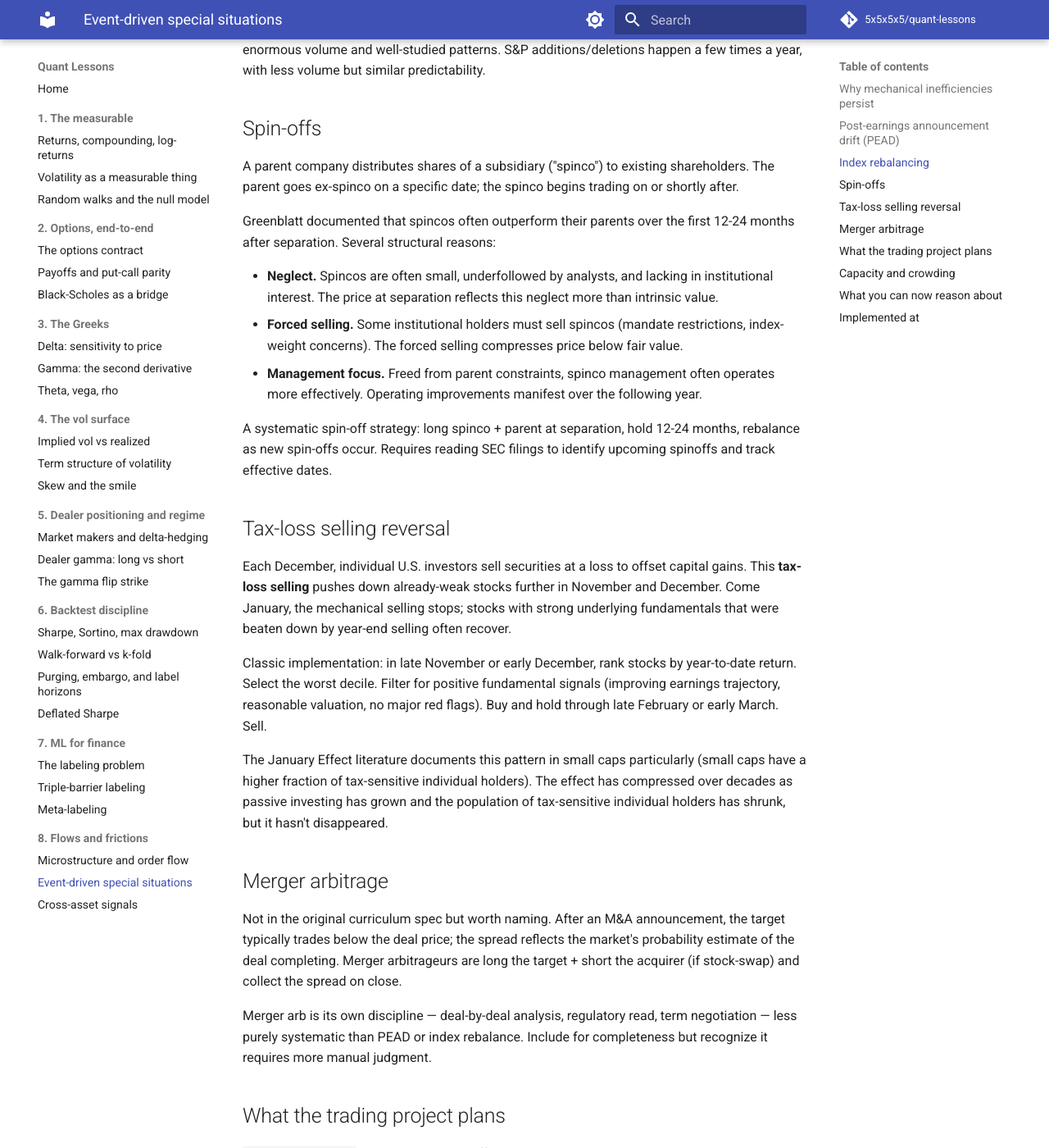
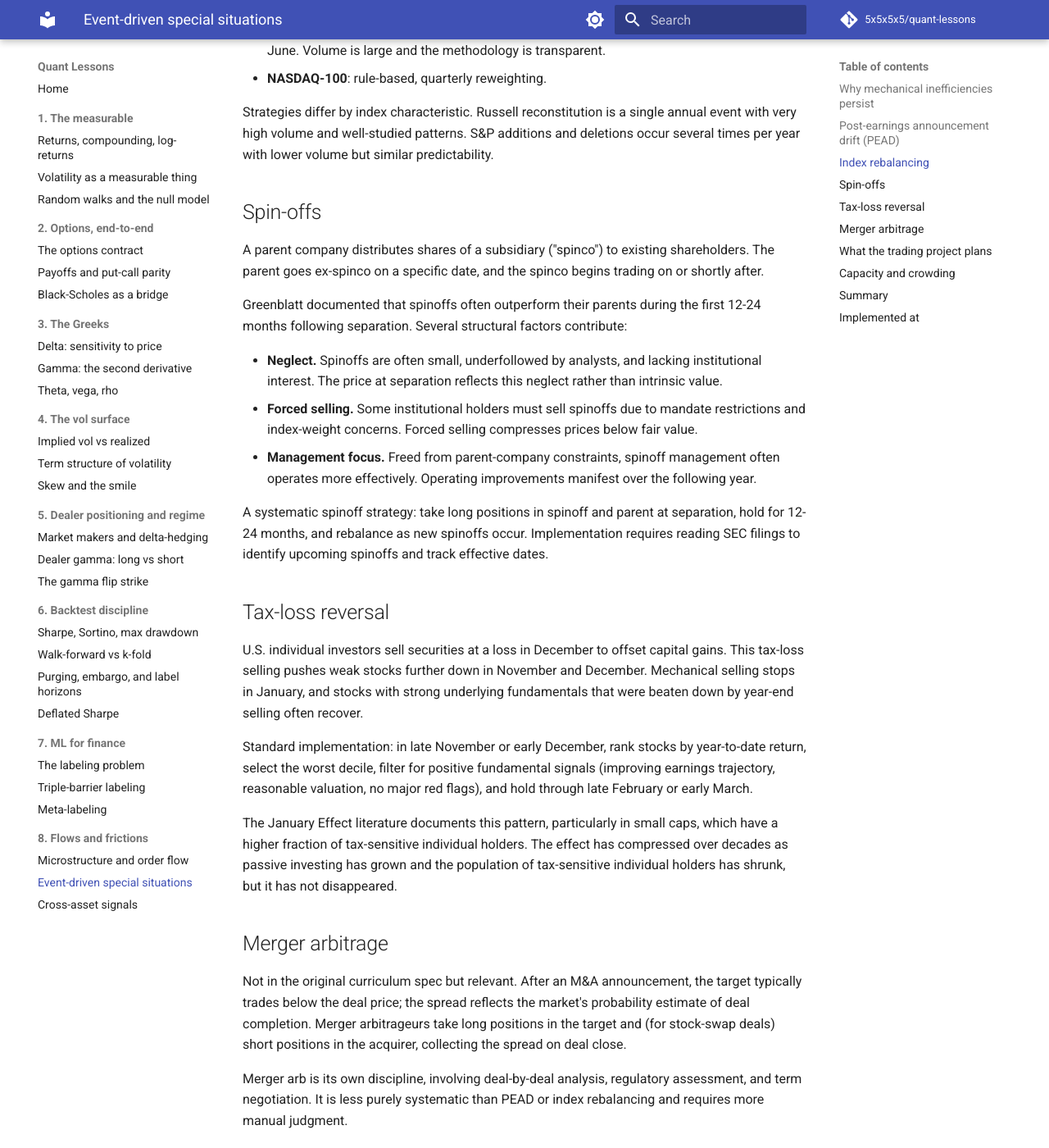
Before and after one commit to 5x5x5x5/quant-lessons, an MkDocs documentation site: the page built from docs/flows/event-driven.md, in a window 1280 px wide and 1400 px high, scrolled down 2204 px. Shown: the whole window at 82% size. Built offline with MkDocs 1.6.1 and Material for MkDocs 9.7.7, drawn with Linux system fonts in a browser that asks for light colours; comment, search, counter and statistics services are not loaded; some of the changed text lies outside the part shown.

Commit message:
revise Part 8 tone: more professional, less chatty
microstructure.md, event-driven.md, cross-asset.md revised. Order-book
diagram, footprint ASCII table, 2x2 regime matrix, and SUE / index
rebalance / spinoff / tax-loss implementation details preserved. Final
"end of curriculum" paragraph reframed in impersonal voice.

Generated with [Claude Code](https://claude.ai/code)
via [Happy](https://happy.engineering)

Co-Authored-By: Claude <noreply@anthropic.com>
Co-Authored-By: Happy <yesreply@happy.engineering>

```diff
--- a/docs/flows/event-driven.md
+++ b/docs/flows/event-driven.md
@@ -7,23 +7,23 @@ code_ref: "pending — trading/packages/events/"
 
 # Event-driven special situations
 
-The strongest argument for event-driven strategies: **the inefficiency is structural, not behavioral.** Behavioral edges — patterns in chart shapes, retail sentiment, herd psychology — erode as people learn to trade them. Mechanical edges — forced buyers and sellers acting on fixed rules — don't erode in the same way. The rules don't know they're being traded, and the forced participants can't opt out.
+The central argument for event-driven strategies is that the inefficiency is structural, not behavioral. Behavioral edges — patterns in chart shapes, retail sentiment, herd psychology — erode as participants learn to trade them. Mechanical edges — forced buyers and sellers acting under fixed rules — do not erode in the same way. The rules are insensitive to being traded, and the forced participants cannot opt out.
 
-Joel Greenblatt's 1990s work on special situations made this case for a generation of value investors. The same logic applies systematically today.
+Joel Greenblatt's 1990s work on special situations framed this case for a generation of value investors. The same logic applies to systematic implementations today.
 
 ## Why mechanical inefficiencies persist
 
-The standard argument for why any market inefficiency eventually disappears goes: traders notice it, pile in, and the extra demand arbs it away. This requires two things — someone to take the other side of the "wrong" trade, and that someone having a choice.
+The standard argument for why any market inefficiency eventually disappears is: traders notice it, participate, and the additional demand eliminates the edge. This requires two conditions — a counterparty willing to take the other side of the inefficient trade, and that counterparty having a choice.
 
-Mechanical inefficiencies violate the second requirement. When an index adds a stock, index funds *must* buy — they are tracking an index that now includes the name. Their buying isn't motivated by an opinion that the stock is mispriced; it's motivated by the mandate. When a company spins off a subsidiary, mutual funds often *must* sell the spinco — many have mandates against owning companies below a certain market cap, and the spinco is below the cutoff. This selling isn't opinion-driven either.
+Mechanical inefficiencies violate the second condition. When an index adds a stock, index funds must buy — they track an index that now includes the name. The buying is not motivated by a view on fundamental value but by a mandate. When a company spins off a subsidiary, mutual funds often must sell the spinoff because many have mandates against owning companies below a certain market cap, and the spinoff falls below that cutoff. The selling is not opinion-driven either.
 
-Anyone taking the opposite side of these forced flows is, by construction, capturing a premium from the forced participant. As long as the forced flows remain structural, the premium remains harvestable. No amount of alpha-seeking can remove them, because the forced participants can't alpha-seek.
+Any participant taking the opposite side of these forced flows captures a premium from the forced participant by construction. As long as the forced flows remain structural, the premium remains harvestable. No amount of alpha-seeking removes the effect, because the forced participants cannot alpha-seek.
 
-The inefficiencies are smaller than they were in Greenblatt's era — more capital now competes for them — but they haven't gone to zero, and they persist across market cycles in ways that behavioral edges do not.
+The inefficiencies are smaller than they were in Greenblatt's era, as more capital now competes for them, but they remain non-zero and persist across market cycles in ways that behavioral edges do not.
 
 ## Post-earnings announcement drift (PEAD)
 
-The canonical academic anomaly: stocks with positive earnings surprises continue to drift up for weeks after the announcement; stocks with negative surprises drift down. The persistence defies efficient-markets intuition — why didn't the full reaction happen on the announcement day?
+The canonical academic anomaly: stocks with positive earnings surprises continue to drift upward for weeks after the announcement, and stocks with negative surprises drift downward. The persistence of the drift appears inconsistent with efficient-markets intuition, which would predict that the full reaction is absorbed on announcement day.
 
 **Standardized Unexpected Earnings (SUE)** is the standard surprise metric:
 
@@ -31,55 +31,55 @@ $$
 \text{SUE}_i = \frac{\text{EPS}_i - \mathbb{E}[\text{EPS}_i]}{\sigma_{\text{EPS}_i}}
 $$
 
-where $\text{EPS}_i$ is the actual reported earnings per share, and $\mathbb{E}[\text{EPS}_i]$ and $\sigma_{\text{EPS}_i}$ are the consensus estimate and its spread. High SUE = meaningful beat; low SUE = meaningful miss.
+where $\text{EPS}_i$ is the actual reported earnings per share, and $\mathbb{E}[\text{EPS}_i]$ and $\sigma_{\text{EPS}_i}$ are the consensus estimate and its dispersion. High SUE indicates a meaningful beat; low SUE indicates a meaningful miss.
 
-The implementation: each earnings season, rank companies by SUE, go long the top decile, short the bottom decile, hold for 60 days, rebalance as new earnings releases come in. Academic studies show this produces roughly 4-8 percentage-point annualized alpha after costs, depending on sample period and specification.
+Implementation: each earnings season, rank companies by SUE, take long positions in the top decile and short positions in the bottom decile, hold for 60 days, and rebalance as new earnings releases arrive. Academic studies show this produces approximately 4-8 percentage points of annualized alpha after costs, depending on sample period and specification.
 
-**Why it works (the argument).** Analysts and institutional investors don't update their models instantly. A large SUE surprise triggers gradual revisions over weeks — some analysts upgrade immediately, others follow over the next few weeks as confirmation arrives. The staggered repricing produces drift. The behavioral component doesn't fully explain it; institutional constraints (sector weights, position limits) also delay repricing.
+The mechanism: analysts and institutional investors do not update their models instantly. A large SUE surprise triggers revisions over weeks — some analysts upgrade immediately, while others follow as confirmation arrives. The staggered repricing produces the observed drift. Institutional constraints (sector weights, position limits) also delay repricing beyond what pure behavioral explanations would predict.
 
-**Why it's decayed.** PEAD was more profitable in the 1990s than today. Tighter institutional execution, faster information aggregation, and more explicitly-PEAD-targeted funds have compressed the alpha. Still alive, but smaller than historical papers suggest.
+The alpha has decayed: PEAD was more profitable in the 1990s than today. Tighter institutional execution, faster information aggregation, and more PEAD-targeted funds have compressed the effect. The anomaly remains but is smaller than historical papers report.
 
 ## Index rebalancing
 
-S&P 500 reconstitution, Russell rebalancing, NASDAQ-100 quarterly adjustments — all follow public methodology, announced in advance with effective dates. Additions are bought by index funds in the days leading to the effective date; deletions are sold. Both flows are large and predictable.
+S&P 500 reconstitution, Russell rebalancing, and NASDAQ-100 quarterly adjustments follow published methodology and are announced in advance with effective dates. Index funds buy additions in the days leading to the effective date and sell deletions. Both flows are large and predictable.
 
-**Long additions** 5 trading days before effective, close at effective +3. Additions typically rally into effective as passive demand materializes, then often give back some of the gain as the demand pulse completes.
+**Long additions** 5 trading days before effective, close at effective +3. Additions typically rally into the effective date as passive demand materializes, then give back some of the gain as the demand pulse completes.
 
-**Short deletions** on the same schedule. Deleted names often have fundamental weakness (that's how they got deleted); the selling pressure amplifies it.
+**Short deletions** on the same schedule. Deleted names often have underlying fundamental weakness (which is typically why they were deleted); the additional selling pressure amplifies the move.
 
-The detailed mechanics vary by index:
+Detailed mechanics vary by index:
 
-- **S&P 500**: committee-driven, announced ~5 business days before effective. Bulk of the rebalance flow concentrates in the closing auction of the effective day.
-- **Russell**: rule-based (market cap rankings at reconstitution date), annual reconstitution in late June. Massive volume; transparent methodology.
+- **S&P 500**: committee-driven, announced approximately 5 business days before effective. Most rebalance flow concentrates in the closing auction of the effective day.
+- **Russell**: rule-based (market cap rankings at reconstitution date), annual reconstitution in late June. Volume is large and the methodology is transparent.
 - **NASDAQ-100**: rule-based, quarterly reweighting.
 
-Strategies vary by index characteristic. Russell reconstitution is a single annual event with enormous volume and well-studied patterns. S&P additions/deletions happen a few times a year, with less volume but similar predictability.
+Strategies differ by index characteristic. Russell reconstitution is a single annual event with very high volume and well-studied patterns. S&P additions and deletions occur several times per year with lower volume but similar predictability.
 
 ## Spin-offs
 
-A parent company distributes shares of a subsidiary ("spinco") to existing shareholders. The parent goes ex-spinco on a specific date; the spinco begins trading on or shortly after.
+A parent company distributes shares of a subsidiary ("spinco") to existing shareholders. The parent goes ex-spinco on a specific date, and the spinco begins trading on or shortly after.
 
-Greenblatt documented that spincos often outperform their parents over the first 12-24 months after separation. Several structural reasons:
+Greenblatt documented that spinoffs often outperform their parents during the first 12-24 months following separation. Several structural factors contribute:
 
-- **Neglect.** Spincos are often small, underfollowed by analysts, and lacking in institutional interest. The price at separation reflects this neglect more than intrinsic value.
-- **Forced selling.** Some institutional holders must sell spincos (mandate restrictions, index-weight concerns). The forced selling compresses price below fair value.
-- **Management focus.** Freed from parent constraints, spinco management often operates more effectively. Operating improvements manifest over the following year.
+- **Neglect.** Spinoffs are often small, underfollowed by analysts, and lacking institutional interest. The price at separation reflects this neglect rather than intrinsic value.
+- **Forced selling.** Some institutional holders must sell spinoffs due to mandate restrictions and index-weight concerns. Forced selling compresses prices below fair value.
+- **Management focus.** Freed from parent-company constraints, spinoff management often operates more effectively. Operating improvements manifest over the following year.
 
-A systematic spin-off strategy: long spinco + parent at separation, hold 12-24 months, rebalance as new spin-offs occur. Requires reading SEC filings to identify upcoming spinoffs and track effective dates.
+A systematic spinoff strategy: take long positions in spinoff and parent at separation, hold for 12-24 months, and rebalance as new spinoffs occur. Implementation requires reading SEC filings to identify upcoming spinoffs and track effective dates.
 
-## Tax-loss selling reversal
+## Tax-loss reversal
 
-Each December, individual U.S. investors sell securities at a loss to offset capital gains. This **tax-loss selling** pushes down already-weak stocks further in November and December. Come January, the mechanical selling stops; stocks with strong underlying fundamentals that were beaten down by year-end selling often recover.
+U.S. individual investors sell securities at a loss in December to offset capital gains. This tax-loss selling pushes weak stocks further down in November and December. Mechanical selling stops in January, and stocks with strong underlying fundamentals that were beaten down by year-end selling often recover.
 
-Classic implementation: in late November or early December, rank stocks by year-to-date return. Select the worst decile. Filter for positive fundamental signals (improving earnings trajectory, reasonable valuation, no major red flags). Buy and hold through late February or early March. Sell.
+Standard implementation: in late November or early December, rank stocks by year-to-date return, select the worst decile, filter for positive fundamental signals (improving earnings trajectory, reasonable valuation, no major red flags), and hold through late February or early March.
 
-The January Effect literature documents this pattern in small caps particularly (small caps have a higher fraction of tax-sensitive individual holders). The effect has compressed over decades as passive investing has grown and the population of tax-sensitive individual holders has shrunk, but it hasn't disappeared.
+The January Effect literature documents this pattern, particularly in small caps, which have a higher fraction of tax-sensitive individual holders. The effect has compressed over decades as passive investing has grown and the population of tax-sensitive individual holders has shrunk, but it has not disappeared.
 
 ## Merger arbitrage
 
-Not in the original curriculum spec but worth naming. After an M&A announcement, the target typically trades below the deal price; the spread reflects the market's probability estimate of the deal completing. Merger arbitrageurs are long the target + short the acquirer (if stock-swap) and collect the spread on close.
+Not in the original curriculum spec but relevant. After an M&A announcement, the target typically trades below the deal price; the spread reflects the market's probability estimate of deal completion. Merger arbitrageurs take long positions in the target and (for stock-swap deals) short positions in the acquirer, collecting the spread on deal close.
 
-Merger arb is its own discipline — deal-by-deal analysis, regulatory read, term negotiation — less purely systematic than PEAD or index rebalance. Include for completeness but recognize it requires more manual judgment.
+Merger arb is its own discipline, involving deal-by-deal analysis, regulatory assessment, and term negotiation. It is less purely systematic than PEAD or index rebalancing and requires more manual judgment.
 
 ## What the trading project plans
 
@@ -96,15 +96,17 @@ Unlike the GEX pipeline (which needs chain data) or microstructure (which needs
 
 ## Capacity and crowding
 
-One advantage of event-driven strategies: **high capacity**, relative to purely technical strategies. PEAD alone has ~500 earnings per quarter in the S&P 1500, each offering position-sizing room in the hundreds of millions of dollars for a liquid name. Index rebalance flows are in the billions. Spin-off universes are smaller but the individual names are often mid- to large-cap.
+Event-driven strategies have high capacity relative to purely technical strategies. PEAD alone involves approximately 500 earnings per quarter in the S&P 1500, each offering position-sizing room in the hundreds of millions of dollars for liquid names. Index rebalance flows are in the billions. Spinoff universes are smaller, but individual names are often mid- to large-cap.
 
-The practical implication: event-driven strategies can run at meaningful institutional scale without exhausting their own edges. The crowding risk is also lower — most systematic shops allocate limited headcount to event-driven work because it requires building specialized data pipelines that don't generalize elsewhere. The cost of entry is high; the capacity of the resulting strategy is high; the competitive field is sparser than for technicals.
+The practical consequence is that event-driven strategies can operate at institutional scale without exhausting their own edges. Crowding risk is also lower: most systematic firms allocate limited headcount to event-driven work because it requires specialized data pipelines that do not generalize to other strategies. High entry cost, high capacity, and a sparser competitive field are characteristic of this category.
 
-## What you can now reason about
+## Summary
 
-- Why structural inefficiencies (forced buying/selling by mandate-bound participants) persist in ways behavioral inefficiencies don't — the forced side can't respond to competitive pressure.
-- The main event categories (PEAD, index rebalancing, spin-offs, tax-loss reversal) and the specific structural reason each one generates a harvestable premium.
-- Why event-driven strategies tend to have higher capacity and lower crowding than comparable-Sharpe technical strategies — the data pipelines are specialized, the forced flows are inelastic.
+The reader can now reason about:
+
+- Why structural inefficiencies (forced buying and selling by mandate-bound participants) persist in ways behavioral inefficiencies do not: the forced side cannot respond to competitive pressure.
+- The main event categories (PEAD, index rebalancing, spin-offs, tax-loss reversal) and the specific structural source of each harvestable premium.
+- Why event-driven strategies tend to have higher capacity and lower crowding than comparable-Sharpe technical strategies: the data pipelines are specialized, and the forced flows are inelastic.
 
 ## Implemented at
 
```
Also changed, not shown: docs/flows/cross-asset.md (+44 -42 lines), docs/flows/microstructure.md (+37 -35 lines).
